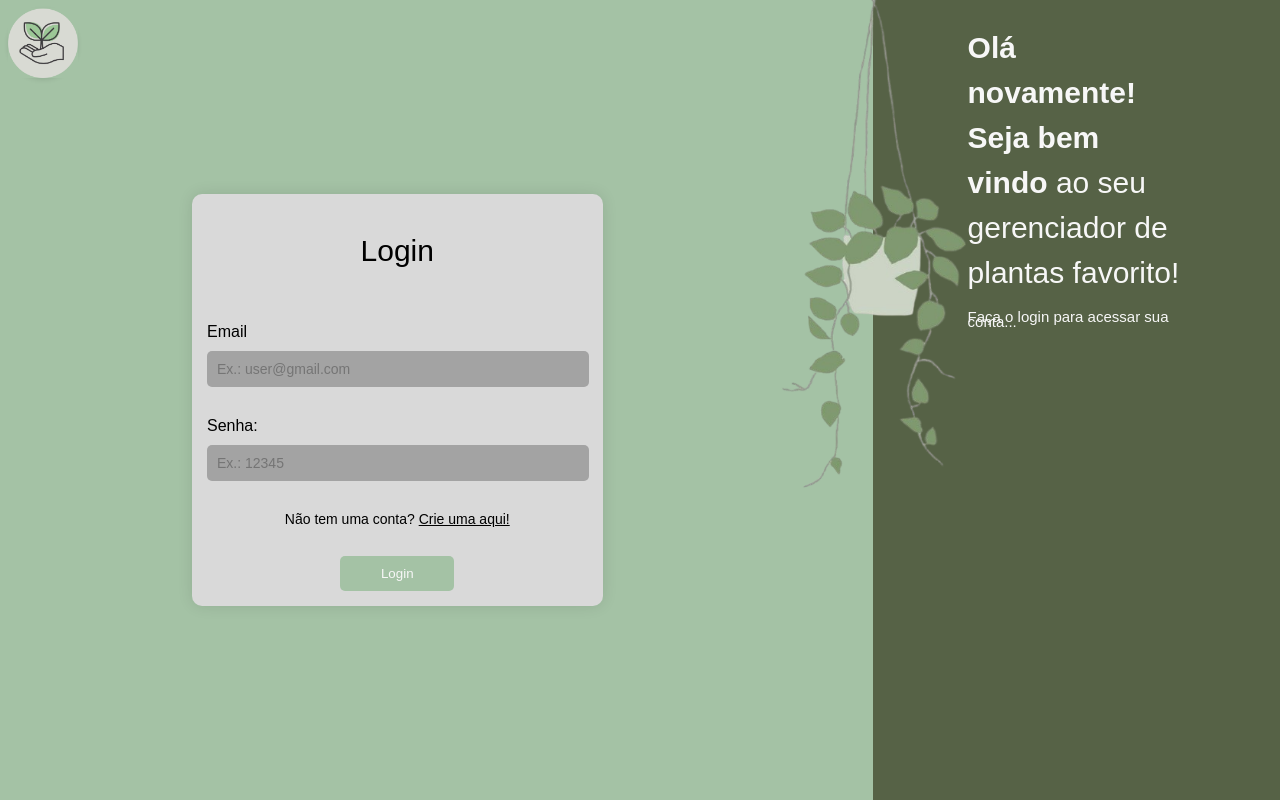
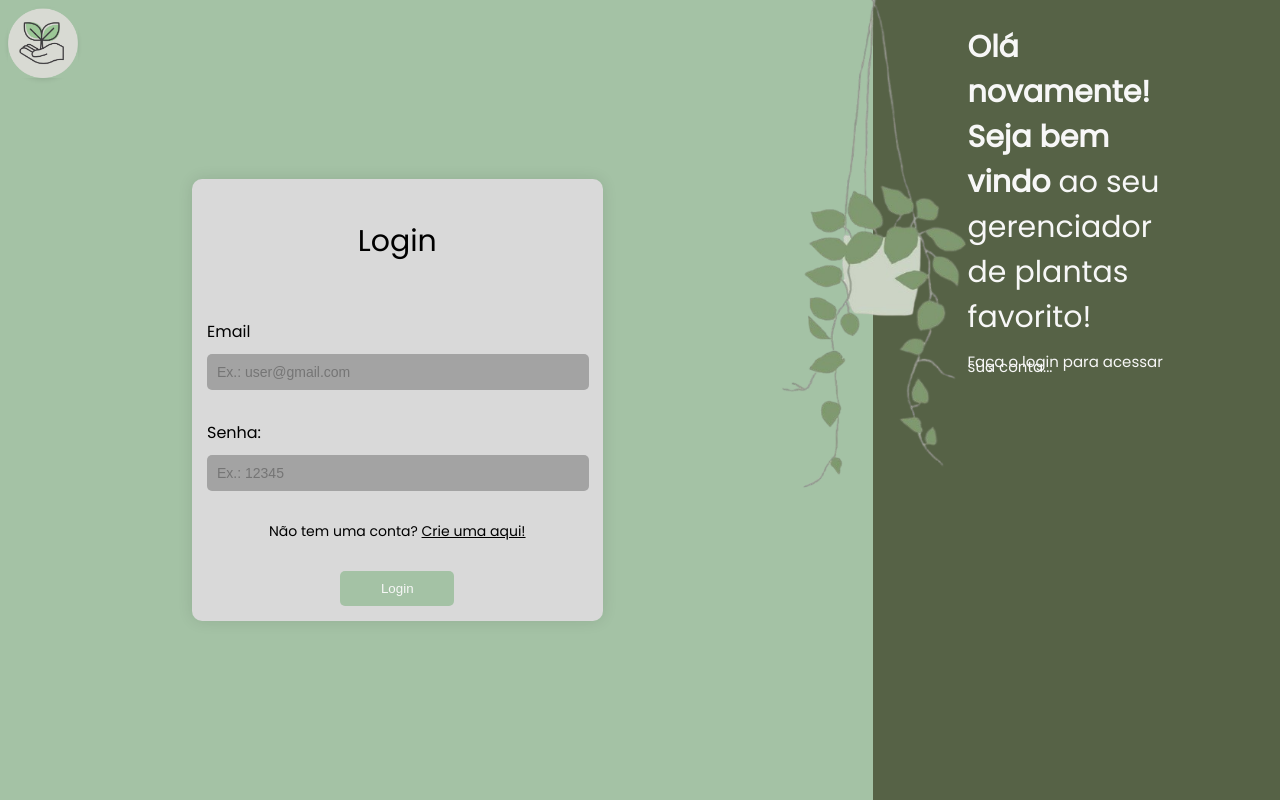
Before and after one commit to V1TOR-P3SSOA/TRABALHO-FINAL, a PHP site: page /codigo/login_form.php in a window 1280 px wide. Run offline with PHP 8.4, Linux system fonts and the light colour scheme.

Commit message:
link da fonte

```diff
--- a/codigo/login_form.php
+++ b/codigo/login_form.php
@@ -22,6 +22,7 @@ include_once ('login.php');
     <meta name="viewport" content="width=device-width, initial-scale=1.0">
     <title>Login</title>
     <link rel="stylesheet" href="../assets/estilo/style_login.css">
+    <link href="https://fonts.googleapis.com/css2?family=Poppins&display=swap" rel="stylesheet">
 
 </head>
 <body>
```
